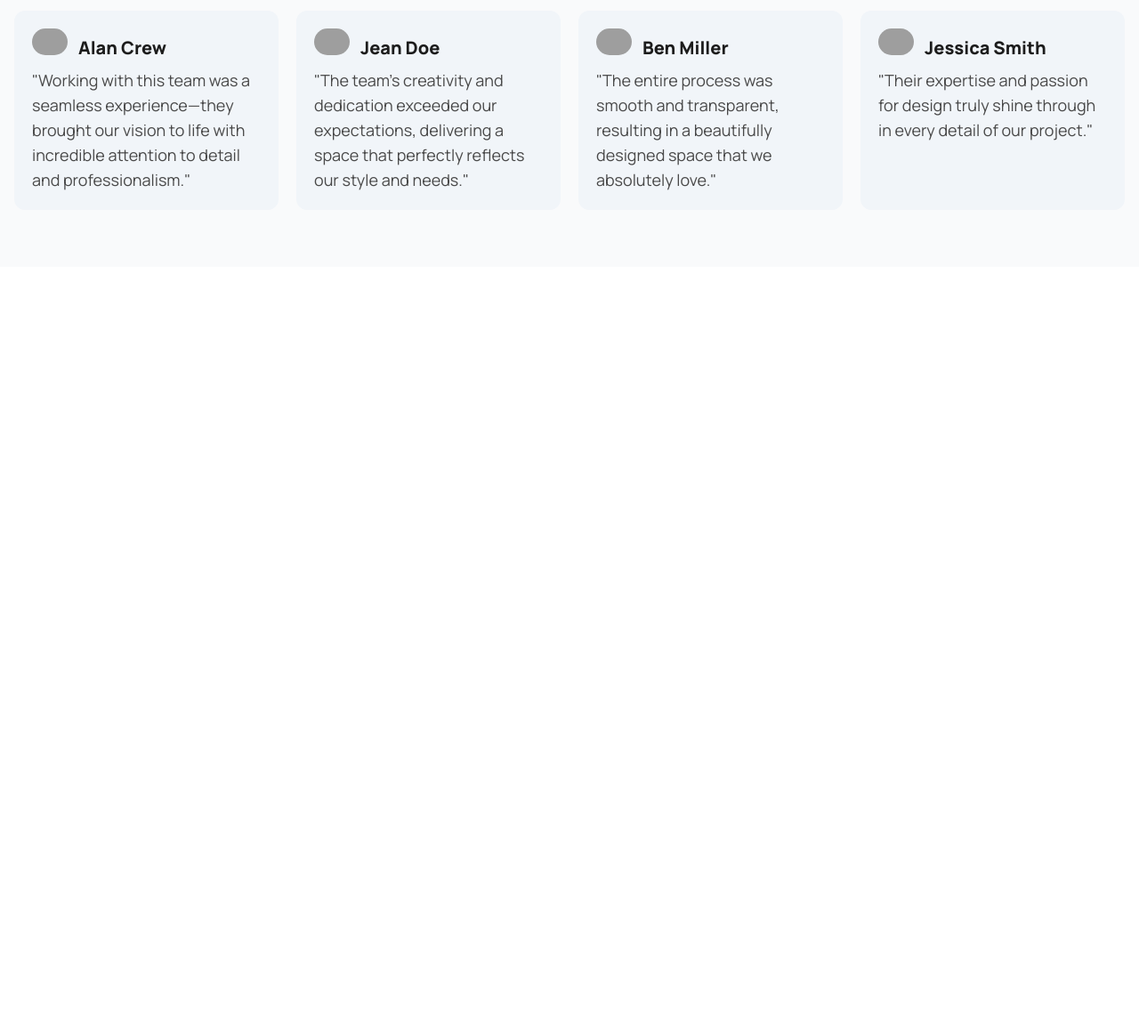
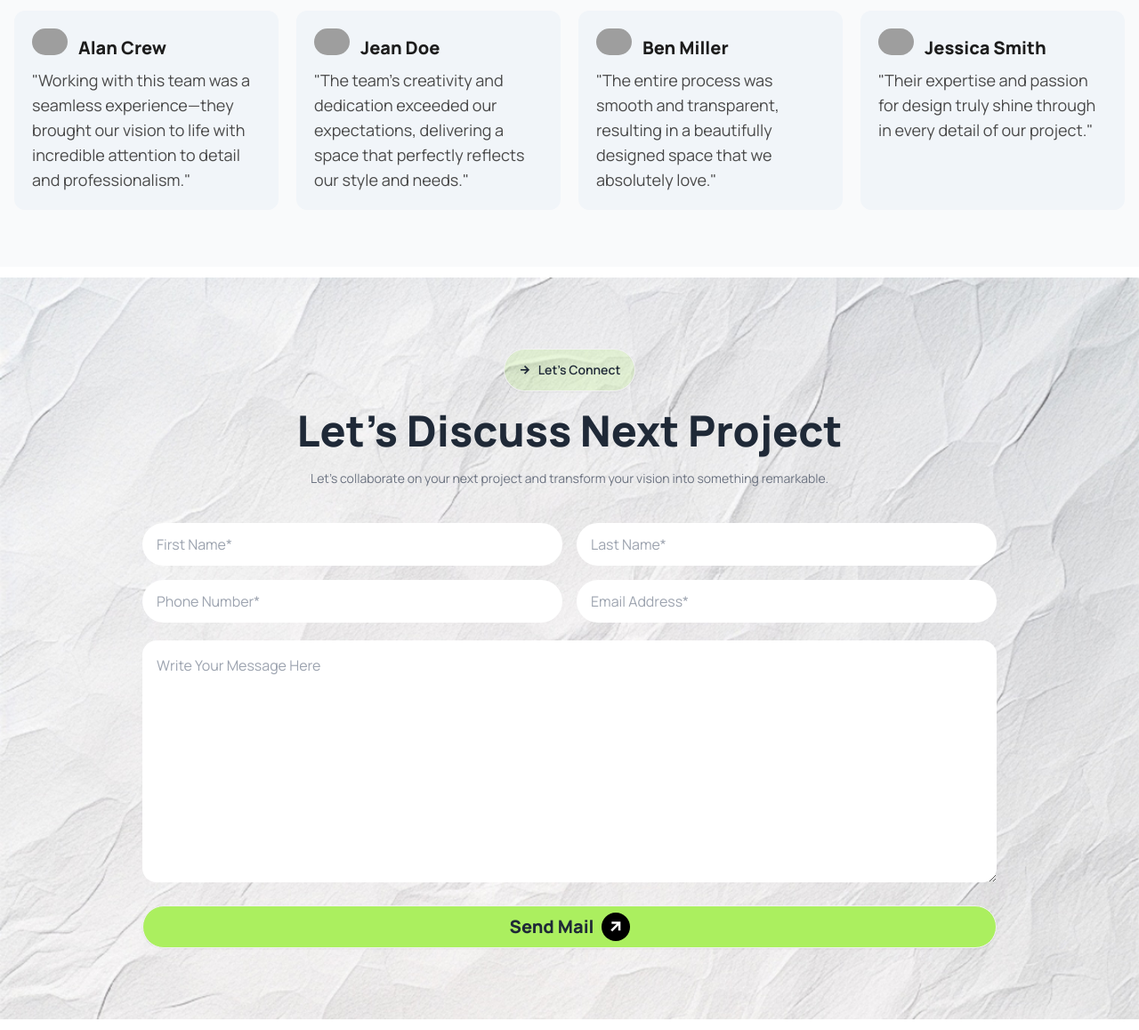
Before and after one commit to TondraMou/Assignment-03, a plain HTML site: page index.html in a window 1280 px wide. Shown: the part 4122-5280 px from the top of the page at 89% size. Before the commit the page ends 4422 px from the top, so only its background shows below. Drawn offline with nearby package versions, Linux system fonts and the light colour scheme; grey boxes are pictures that could not be loaded.

Commit message:
added connect section

```diff
--- a/index.html
+++ b/index.html
@@ -359,6 +359,44 @@
     </div>
 </div>
   </section>
+  <section class="bg-white m-3"></section>
+  <section class="bg-[url('./assets/bg.jpg')] lg:bg-fixed bg-no-repeat bg-cover py-10 lg:py-16">
+    <div class="container mx-auto flex flex-col p-4 gap-5">
+        <button class="btn self-center  rounded-full bg-[#ABEF5F33]"><i class="ri-arrow-right-line"></i>Let’s
+            Connect</button>
+        <h1 class="text-3xl lg:text-4xl xl:text-5xl font-extrabold text-center ">Let’s Discuss Next Project</h1>
+        <p class="text-gray-500 text-center text-sm md:w-[80%] lg:w-[60%] lg:mb-5 md:mx-auto">Let's collaborate on your next project and transform your vision into something remarkable.</p>
+        <div class="px-0 md:px-10 lg:px-28 xl:px-36 flex flex-col gap-5">
+            <div class="grid grid-cols-1 md:grid-cols-2 gap-4">
+                <div>
+                    <input type="text" name="" id="" placeholder="First Name*"
+                        class="w-full h-12 rounded-full p-4">
+                </div>
+                <div>
+                    <input type="text" name="" id="" placeholder="Last Name*"
+                        class="w-full h-12 rounded-full p-4">
+                </div>
+                <div>
+                    <input type=" text" name="" id="" placeholder="Phone Number*"
+                        class="w-full h-12 rounded-full p-4">
+                </div>
+                <div>
+                    <input type=" email" name="" id="" placeholder="Email Address*"
+                        class="w-full h-12 rounded-full p-4">
+                </div>
+            </div>
+            <div>
+                <textarea name="" id="" rows=" 10" placeholder="Write Your Message Here "
+                        class="w-full rounded-2xl p-4"></textarea>
+            </div>
+            <a class=" btn bg-[#ABEF5F] font-extrabold text-xl rounded-full ">Send Mail<i
+                    class=" ri-arrow-right-up-line bg-black text-white w-8 h-8 rounded-full grid
+                        place-content-center p-1"></i></a>
+
+                </div>
+    </div>
+  </section>
+  <section class="bg-white m-3"></section>
     </main>
 </body>
 </html>
```
Also changed, not shown: tailwind.config.js (+8 -0 lines).
